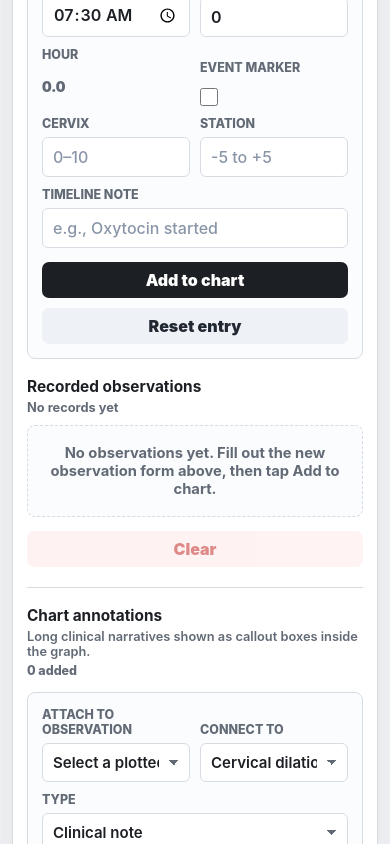
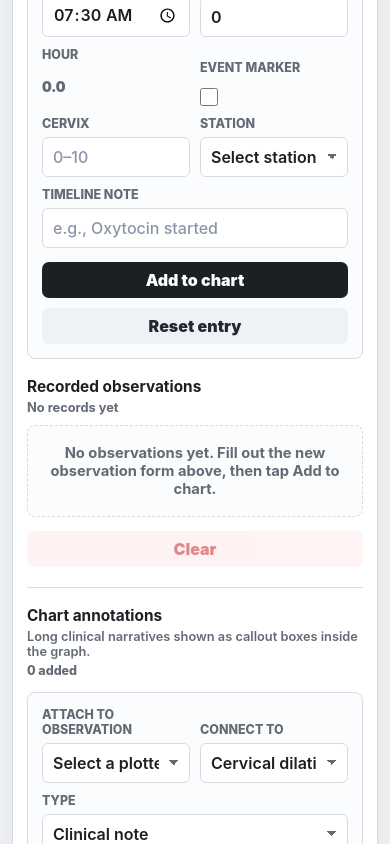
Before and after one commit to micahnut/friedmans-curve, a React (Vite) app: page / in a window 390 px wide. Shown: the part 960-1804 px from the top of the page. Built offline with nearby package versions, Linux system fonts and the light colour scheme.

Commit message:
fixed station input for iphone/ipad users

```diff
--- a/src/App.jsx
+++ b/src/App.jsx
@@ -4,6 +4,7 @@ const STORAGE_KEY = "friedmans-curve-builder-v2";
 // Oxytocin infusion tracking is intentionally hidden for now.
 // Change this to true when the feature is ready to return to the UI.
 const SHOW_OXYTOCIN_FEATURE = false;
+const STATION_VALUES = Array.from({ length: 11 }, (_, index) => index - 5);
 const PATIENT_FIELDS = [
   "patientName",
   "patientAge",
@@ -274,6 +275,19 @@ function formatStationValue(value) {
   if (station === null) return "--";
   if (station > 0) return `+${station}`;
   return String(station);
+}
+
+function StationSelect({ value, onChange, ariaLabel = "Station" }) {
+  return (
+    <select className="station-select" value={value === "" ? "" : String(value)} aria-label={ariaLabel} onChange={(event) => onChange(event.target.value)}>
+      <option value="">Select station</option>
+      {STATION_VALUES.map((station) => (
+        <option key={station} value={String(station)}>
+          {station > 0 ? `+${station}` : station}
+        </option>
+      ))}
+    </select>
+  );
 }
 
 function numberOrNull(value) {
@@ -2016,7 +2030,7 @@ export default function App() {
               </label>
               <label className="entry-station">
                 Station
-                <input value={newObservation.station} inputMode="decimal" placeholder="-5 to +5" type="number" min="-5" max="5" step="1" onChange={(event) => updateNewObservation("station", event.target.value)} />
+                <StationSelect value={newObservation.station} onChange={(value) => updateNewObservation("station", value)} />
               </label>
               <label className="entry-note">
                 Timeline note
@@ -2079,7 +2093,11 @@ export default function App() {
                           <input value={observation.dilation} inputMode="decimal" placeholder="0–10" type="number" min="0" max="10" step="0.5" onChange={(event) => updateObservation(observation.id, "dilation", event.target.value)} />
                         </td>
                         <td data-label="Station">
-                          <input value={observation.station} inputMode="decimal" placeholder="-5 to +5" type="number" min="-5" max="5" step="1" onChange={(event) => updateObservation(observation.id, "station", event.target.value)} />
+                          <StationSelect
+                            value={observation.station}
+                            ariaLabel={`Station at ${formatDisplayTime(observation.time)}`}
+                            onChange={(value) => updateObservation(observation.id, "station", value)}
+                          />
                         </td>
                         <td className="checkbox-cell" data-label="Event marker">
                           <input checked={Boolean(observation.guideLine)} type="checkbox" title="Mark this event time with a dotted line" aria-label="Mark this event time with a dotted line" onChange={(event) => updateObservation(observation.id, "guideLine", event.target.checked)} />
--- a/src/styles.css
+++ b/src/styles.css
@@ -490,7 +490,8 @@ tbody tr:last-child td {
   border-bottom: 0;
 }
 
-td input {
+td input,
+td select {
   padding: 7px 8px;
   font-size: 0.9rem;
 }
@@ -511,7 +512,8 @@ td input {
   white-space: nowrap;
 }
 
-.row-warning input {
+.row-warning input,
+.row-warning select {
   border-color: #d58722;
   background: #fff7eb;
 }
@@ -1322,7 +1324,8 @@ td input {
   }
 
   input,
-  textarea {
+  textarea,
+  select {
     font-size: 1rem;
   }
 
```
Also changed, not shown: 5 other files (tests, documents, lock files or other folders).
